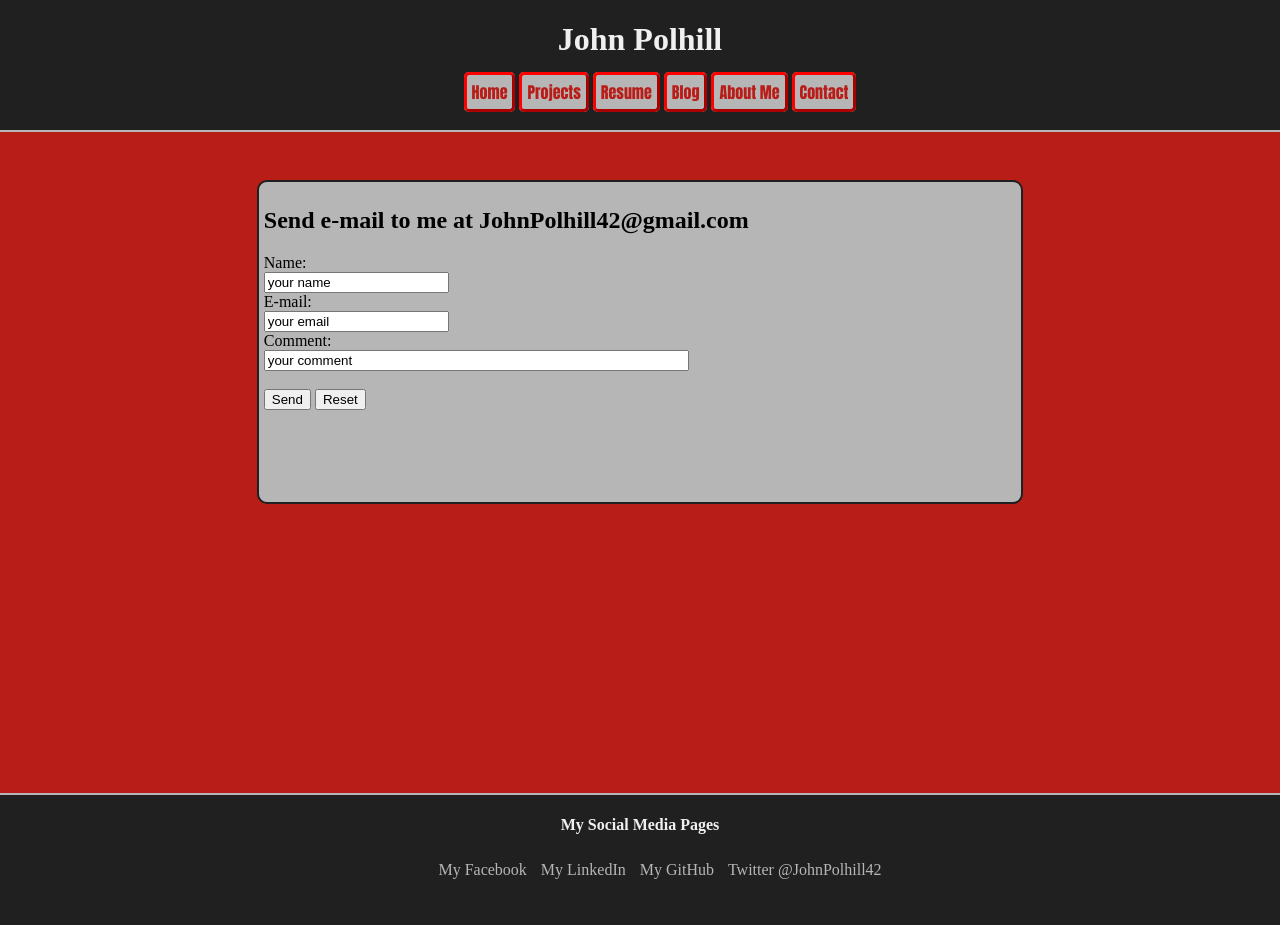
After one commit to JohnP42/JohnP42.github.io, a PHP site: page /contact.html in a window 1280 px wide. The commit adds this page. Run offline with PHP 8.4, Linux system fonts and the light colour scheme.

Commit message:
add contact.html

```diff
--- a/blog/array-hashes.html
+++ b/blog/array-hashes.html
@@ -19,7 +19,7 @@
         <li><a href="#">Resume</a></li>
         <li><a href="index.html">Blog</a></li>
         <li><a href="#">About Me</a></li>
-        <li><a href="#">Contact</a></li>
+        <li><a href="../contact.html">Contact</a></li>
       </ul>
     </nav>
   </header>
--- a/blog/blog-template.html
+++ b/blog/blog-template.html
@@ -36,7 +36,7 @@ __________________________________________________________
         <li><a href="#">Resume</a></li>
         <li><a href="index.html">Blog</a></li>
         <li><a href="#">About Me</a></li>
-        <li><a href="#">Contact</a></li>
+        <li><a href="../contact.html">Contact</a></li>
       </ul>
     </nav>
   </header>
--- a/blog/css-concepts.html
+++ b/blog/css-concepts.html
@@ -18,7 +18,7 @@
         <li><a href="#">Resume</a></li>
         <li><a href="index.html">Blog</a></li>
         <li><a href="#">About Me</a></li>
-        <li><a href="#">Contact</a></li>
+        <li><a href="../contact.html">Contact</a></li>
       </ul>
     </nav>
   </header>
--- a/blog/index.html
+++ b/blog/index.html
@@ -18,7 +18,7 @@
         <li><a href="#">Resume</a></li>
         <li><a href="index.html">Blog</a></li>
         <li><a href="#">About Me</a></li>
-        <li><a href="#">Contact</a></li>
+        <li><a href="../contact.html">Contact</a></li>
       </ul>
     </nav>
   </header>
--- a/blog/t1-git-blog.html
+++ b/blog/t1-git-blog.html
@@ -18,7 +18,7 @@
         <li><a href="#">Resume</a></li>
         <li><a href="index.html">Blog</a></li>
         <li><a href="#">About Me</a></li>
-        <li><a href="#">Contact</a></li>
+        <li><a href="../contact.html">Contact</a></li>
       </ul>
     </nav>
   </header>
--- /dev/null
+++ b/contact.html
@@ -0,0 +1,57 @@
+<!DOCTYPE html>
+<html>
+  <head>
+  	<meta charset="UTF-8">
+  	<link type="text/css" rel="stylesheet" href="stylesheet/default.css" />
+  	<title>John Polhill Home</title>
+  </head>
+  <body>
+
+  	<header>
+  		<h1>John Polhill</h1>
+  		<nav>
+  			<ul>
+  				<li><a href="index.html">Home</a></li>
+  				<li><a href="#">Projects</a></li>
+  				<li><a href="#">Resume</a></li>
+  				<li><a href="blog/index.html">Blog</a></li>
+  				<li><a href="#">About Me</a></li>
+  				<li><a href="contact.html">Contact</a></li>
+  			</ul>
+  		</nav>
+  	</header>
+
+    <main>
+    	<section>
+  	    <h2>Send e-mail to me at JohnPolhill42@gmail.com</h4>
+
+        <form action="MAILTO:JohnPolhill42@gmail.com" method="post" enctype="text/plain">
+        Name:<br>
+        <input type="text" name="name" value="your name"><br>
+        E-mail:<br>
+        <input type="text" name="mail" value="your email"><br>
+        Comment:<br>
+        <input type="text" name="comment" value="your comment" size="50"><br><br>
+        <input type="submit" value="Send">
+        <input type="reset" value="Reset">
+        </form>
+
+    	</section>
+
+    </main>
+
+  	<footer>
+  		<h4>My Social Media Pages</h4>
+  		<ul>
+  			<li><a href="https://www.facebook.com/john.polhill.3">My Facebook</a></li>
+  			<li><a href="https://www.linkedin.com/profile/view?id=AAIAABqp07wByyz-f2f-dwmX4z2h9xvQtDSoj9s">My LinkedIn</a></li>
+  			<li><a href="https://github.com/JohnP42">My GitHub</a></li>
+  			<li><a href="https://twitter.com/JohnPolhill42">Twitter @JohnPolhill42</a></li>
+  		</ul>
+  	</footer>
+
+    <script src="snake/game.js"></script>
+
+  </body>
+
+</html>
--- a/index.html
+++ b/index.html
@@ -16,7 +16,7 @@
   				<li><a href="#">Resume</a></li>
   				<li><a href="blog/index.html">Blog</a></li>
   				<li><a href="#">About Me</a></li>
-  				<li><a href="#">Contact</a></li>
+  				<li><a href="contact.html">Contact</a></li>
   			</ul>
   		</nav>
   	</header>
--- a/stylesheet/default.css
+++ b/stylesheet/default.css
@@ -46,6 +46,7 @@ nav a:hover {
 main {
 	margin: 50px auto 0px auto;
 	padding: 130px 5px;
+	min-height: 483px;
 }
 
 section {
```
Also changed, not shown: imgs/fb-icon.png (added), imgs/git-icon.png (added), imgs/in-icon.png (added), imgs/mail-icon.png (added), imgs/twitter-icon.png (added).
